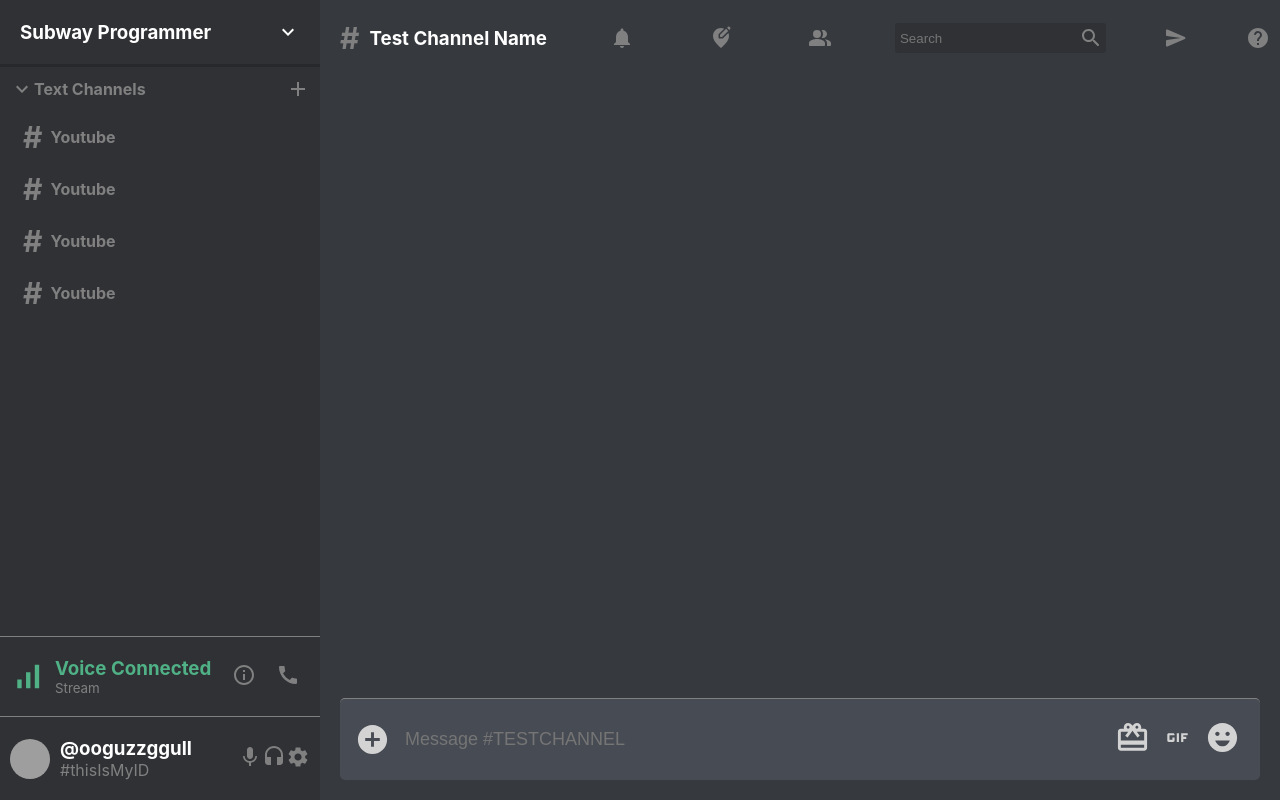
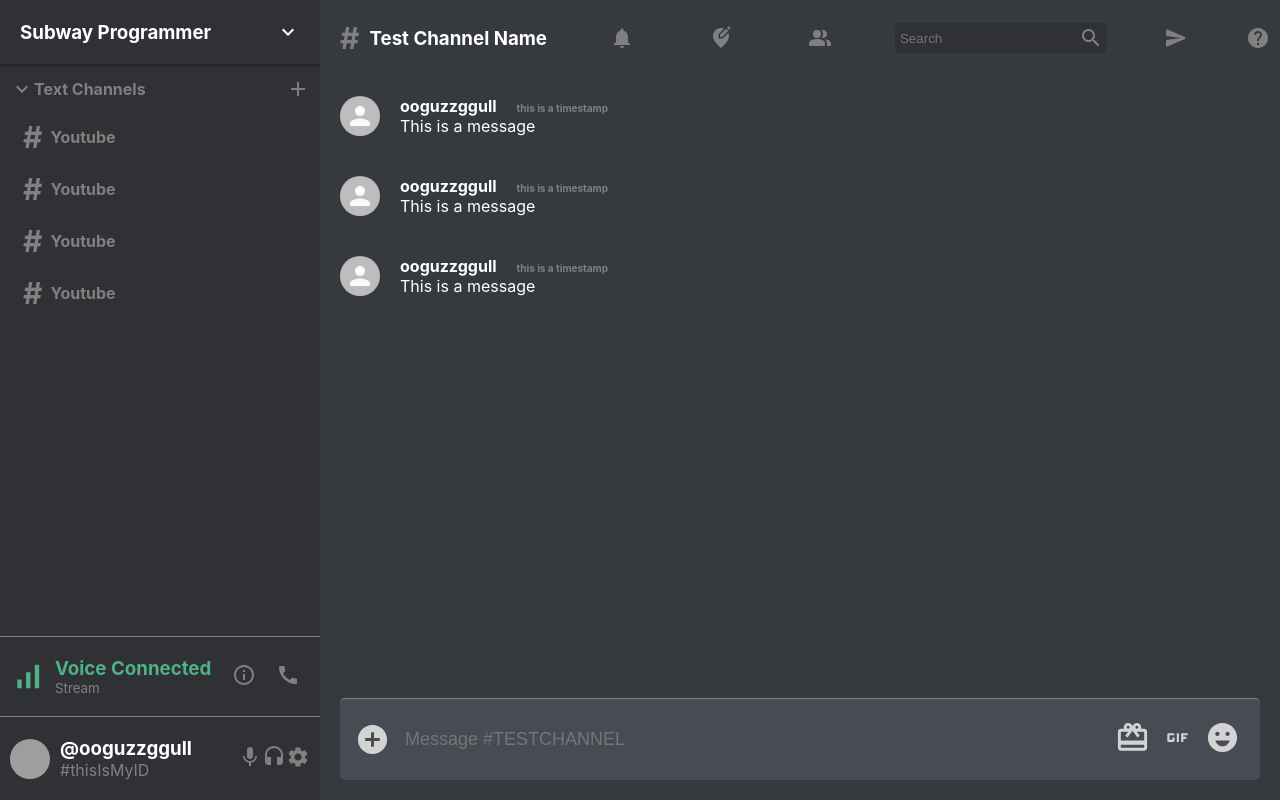
Before and after one commit to oguzgul06/React-Redux-Discord-Clone, a React (Create React App) app: page / in a window 1280 px wide. Built offline with nearby package versions, Linux system fonts and the light colour scheme; grey boxes are pictures that could not be loaded.

Commit message:
Create Message subComponent for Chat component

```diff
--- a/src/components/Chat.js
+++ b/src/components/Chat.js
@@ -5,13 +5,18 @@
 import CardGiftcardIcon from "@material-ui/icons/CardGiftcard";
 import GifIcon from "@material-ui/icons/Gif";
 import EmojiEmotionsIcon from "@material-ui/icons/EmojiEmotions";
+import Message from "./subcomponents/Message";
 
 function Chat() {
   return (
     <div className="chat">
       <ChatHeader />
 
-      <div className="chat__messages"></div>
+      <div className="chat__messages">
+        <Message />
+        <Message />
+        <Message />
+      </div>
 
       <div className="chat__input">
         <AddCircleIcon fontSize="large" />
--- /dev/null
+++ b/src/components/subcomponents/Message.css
@@ -0,0 +1,16 @@
+.message {
+  display: flex;
+  align-items: center;
+  padding: 20px;
+  color: white;
+}
+
+.message__info {
+  margin-left: 20px;
+}
+
+.message__timestamp {
+  color: gray;
+  margin-left: 20px;
+  font-size: x-small;
+}
--- /dev/null
+++ b/src/components/subcomponents/Message.js
@@ -0,0 +1,21 @@
+import { Avatar } from "@material-ui/core";
+import React from "react";
+import "./Message.css";
+
+function Message() {
+  return (
+    <div className="message">
+      <Avatar />
+      <div className="message__info">
+        <h4>
+          ooguzzggull
+          <span className="message__timestamp">this is a timestamp</span>
+        </h4>
+
+        <p>This is a message</p>
+      </div>
+    </div>
+  );
+}
+
+export default Message;
```
